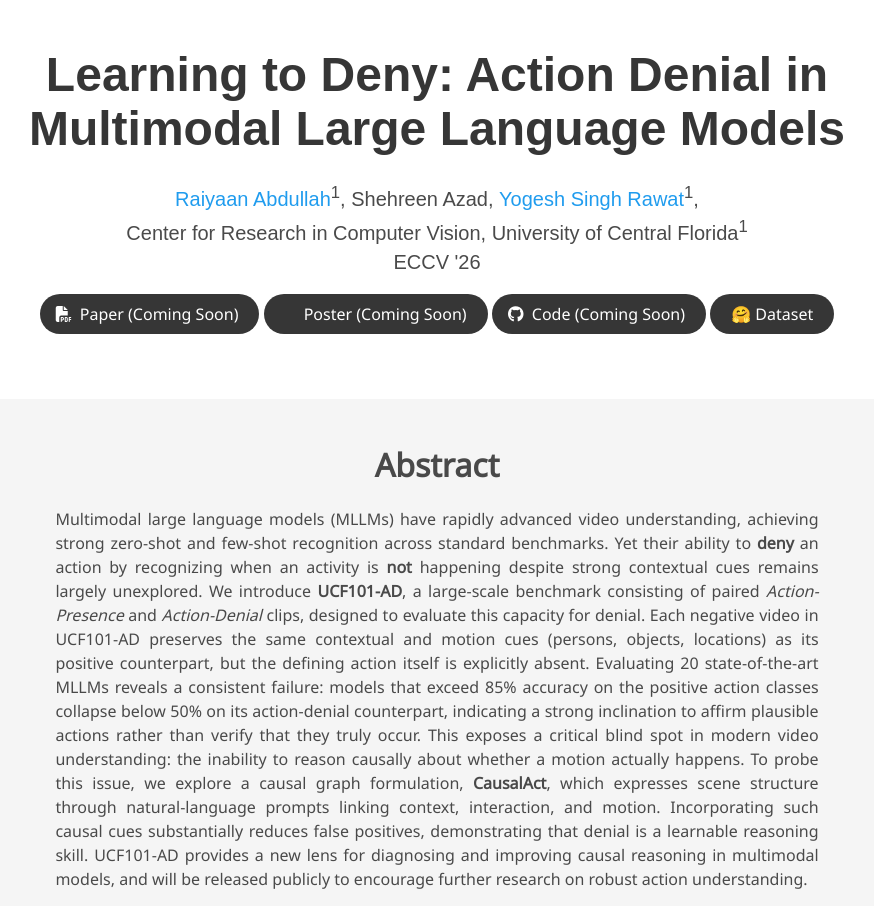
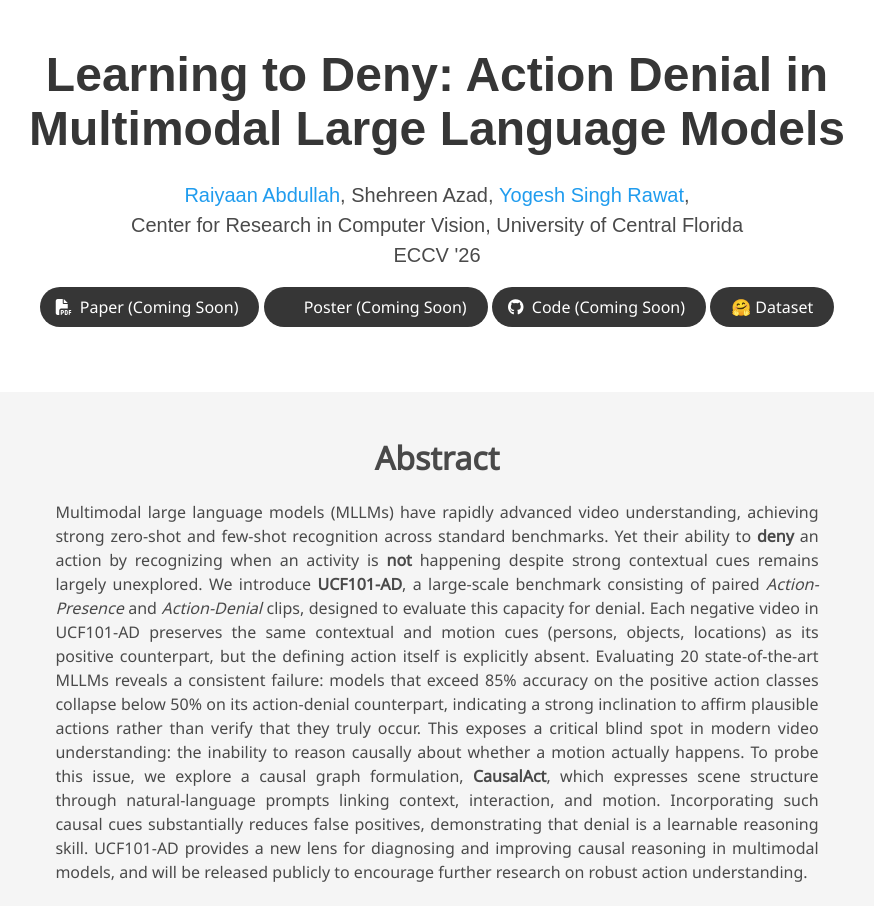
Before and after one commit to raiyaan-abdullah/Learn-to-Deny-webpage, a plain HTML site: page index.html in a window 1280 px wide. Shown: the top 906 px of the page, without its empty margins (203-1077 px from the left). Drawn offline with nearby package versions, Linux system fonts and the light colour scheme; some icons are missing; a web font is replaced by a local one.

Commit message:
Update index.html

```diff
--- a/index.html
+++ b/index.html
@@ -55,13 +55,13 @@
             <h1 class="title is-1 publication-title">Learning to Deny: Action Denial in Multimodal Large Language Models</h1>
             <div class="is-size-5 publication-authors">
               <!-- Paper authors -->
-              <span class="author-block"><a href="https://raiyaan.xyz/" target="_blank">Raiyaan Abdullah</a><sup>1</sup>,</span>
+              <span class="author-block"><a href="https://raiyaan.xyz/" target="_blank">Raiyaan Abdullah</a>,</span>
               <span class="author-block">Shehreen Azad,</span>
-              <span class="author-block"><a href="https://www.crcv.ucf.edu/person/rawat/" target="_blank">Yogesh Singh Rawat</a><sup>1</sup>,</span>
+              <span class="author-block"><a href="https://www.crcv.ucf.edu/person/rawat/" target="_blank">Yogesh Singh Rawat</a>,</span>
             </div>
 
             <div class="is-size-5 publication-authors">
-              <span class="author-block">Center for Research in Computer Vision, University of Central Florida<sup>1</sup><br>ECCV '26</span>
+              <span class="author-block">Center for Research in Computer Vision, University of Central Florida<br>ECCV '26</span>
             </div>
 
             <div class="column has-text-centered">
```
